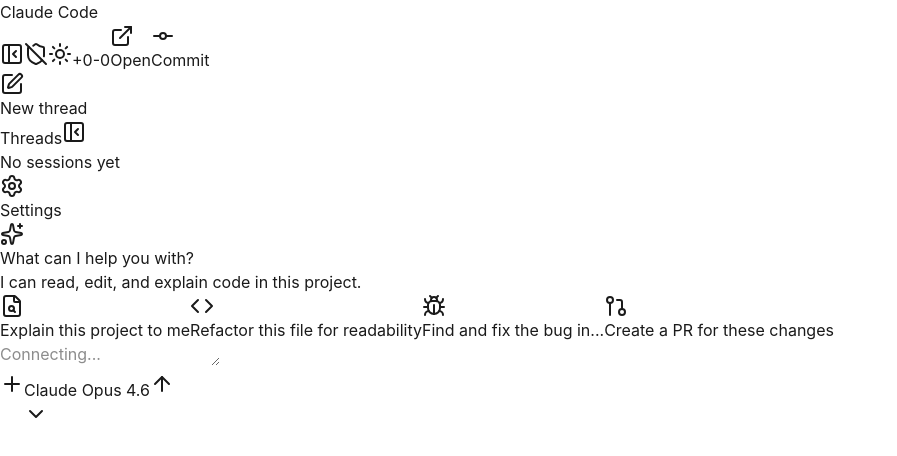
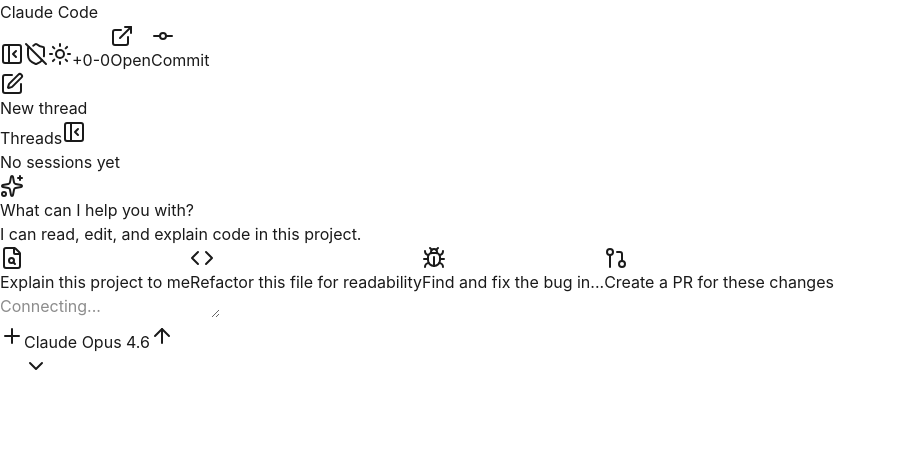
Before and after one commit to pyalwin/bifrost, a React (Vite) app in the folder src/renderer/: page / in a window 1280 px wide. Shown: the top 456 px of the page, without its empty margins (0-897 px from the left). Built offline with nearby package versions, Linux system fonts and the light colour scheme.

Commit message:
fix: remove Settings from sidebar footer

```diff
--- a/src/renderer/src/features/sidebar/Sidebar.tsx
+++ b/src/renderer/src/features/sidebar/Sidebar.tsx
@@ -1,5 +1,5 @@
 import { useEffect, useState } from 'react'
-import { Folder, PanelLeftClose, SquarePen, Settings } from 'lucide-react'
+import { Folder, PanelLeftClose, SquarePen } from 'lucide-react'
 import { cn } from '../../lib/utils'
 import type { SessionInfo } from '../../types'
 
@@ -187,13 +187,6 @@
             )}
           </div>
 
-          {/* Footer */}
-          <div className="shrink-0 border-t border-border px-3 py-2">
-            <button className="w-full flex items-center gap-3 px-3 py-2 rounded-md text-[14px] text-foreground/60 hover:bg-muted hover:text-foreground transition-colors">
-              <Settings className="w-[18px] h-[18px]" />
-              Settings
-            </button>
-          </div>
         </div>
       )}
     </div>
```
